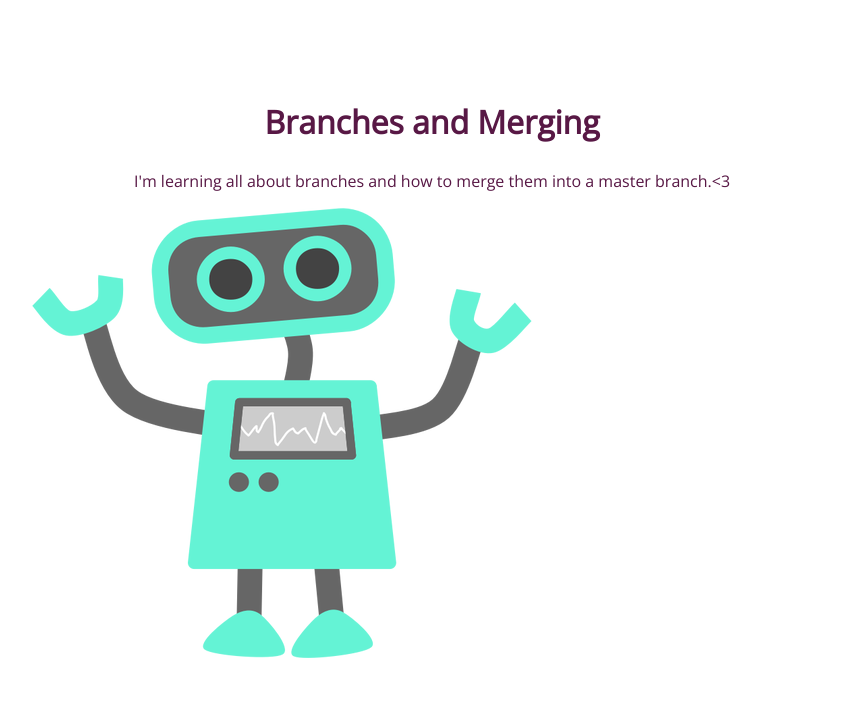
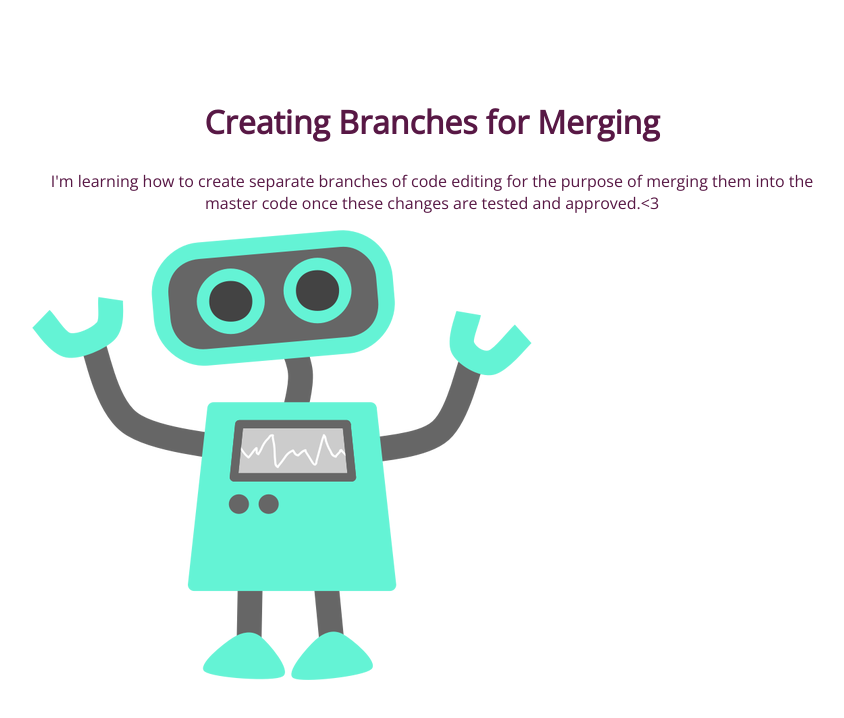
Before and after one commit to rachelpeddie/105-project, a plain HTML site: page index.html in a window 1280 px wide. Shown: the whole page, without its empty margins (208-1052 px from the left). Drawn offline with nearby package versions, Linux system fonts and the light colour scheme.

Commit message:
updated h1 and p tags for merge conflict

```diff
--- a/index.html
+++ b/index.html
@@ -8,8 +8,8 @@
 </head>
 <body>
 	<section>
-		<h1>Branches and Merging</h1>
-		<p>I'm learning all about branches and how to merge them into a master branch.<3</p>
+		<h1>Creating Branches for Merging</h1>
+		<p>I'm learning how to create separate branches of code editing for the purpose of merging them into the master code once these changes are tested and approved.<3</p>
 		<img src="img/happy-blue-robot.png">
 	</section>
 </body>
```
